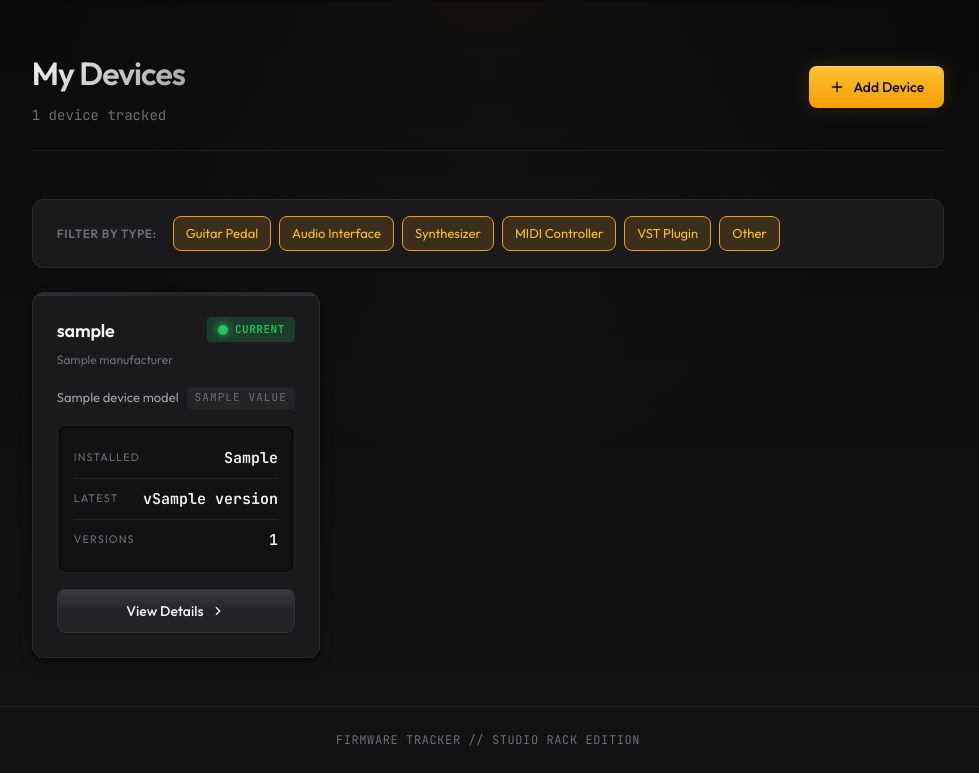
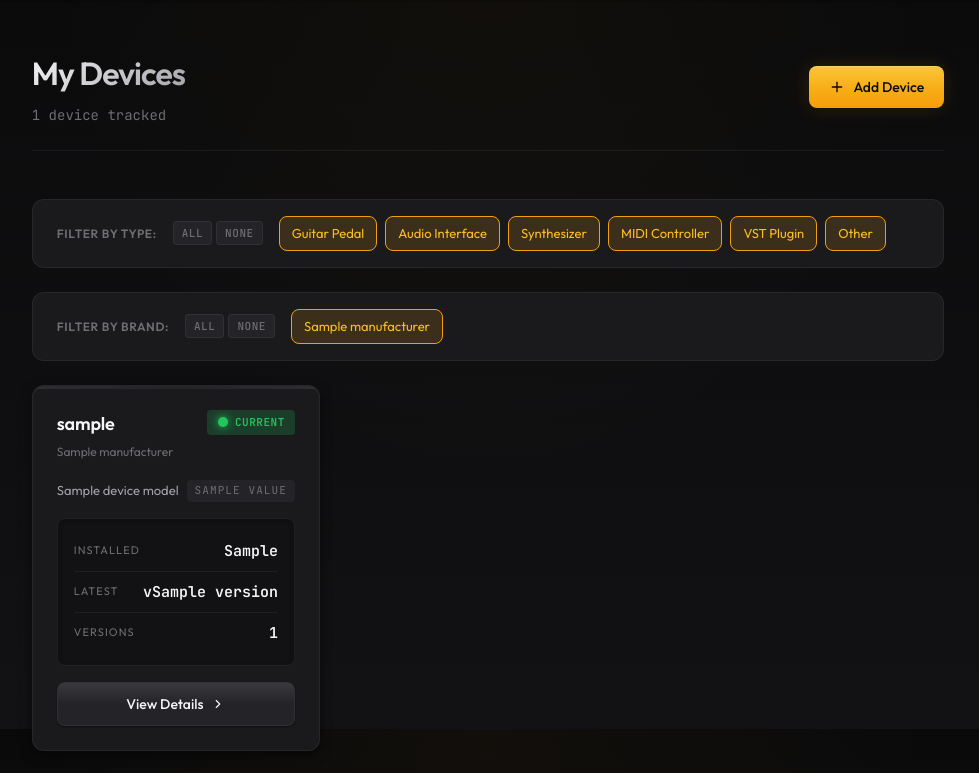
Before and after one commit to gmoynihan88/firmware_tracker, a FastAPI app: template templates/dashboard.html in a window 1280 px wide. Shown: the part 71-844 px from the top of the page, without its empty margins (152-1131 px from the left). Before the commit the page ends 817 px from the top, so only its background shows below. Run offline with FastAPI, Linux system fonts and the light colour scheme; the template is opened without the code that fills it: most values are stand-ins (such as "Sample title", 1, 10 or a date in 2020); some libraries are stand-ins or nearby versions.

Commit message:
Add brand filter and select all/none buttons to dashboard
- Add filter by brand row with dynamically generated manufacturer options
- Add All/None buttons to both type and brand filter rows
- Update Boss scraper to exclude source code, manuals, and other non-firmware
- Style filter action buttons to match Studio Rack theme

Co-Authored-By: Claude Opus 4.5 <noreply@anthropic.com>

```diff
--- a/src/scrapers/plugins/boss.py
+++ b/src/scrapers/plugins/boss.py
@@ -66,6 +66,8 @@ class BossScraper(BaseScraper):
         # Keywords that indicate this is NOT firmware (apps, editors, etc.)
         exclude_keywords = [
             "tone studio", "editor", "driver", "librarian",
+            "source code", "midi implementation", "owner's manual",
+            "parameter guide", "sound list", "preset",
             "for windows", "for mac", "for ios", "for android"
         ]
 
--- a/static/css/style.css
+++ b/static/css/style.css
@@ -371,6 +371,36 @@ body {
     text-transform: uppercase;
     letter-spacing: 0.05em;
     white-space: nowrap;
+}
+
+.filter-actions {
+    display: flex;
+    gap: var(--space-xs);
+}
+
+.filter-action-btn {
+    padding: 0.25rem 0.5rem;
+    background: var(--surface-600);
+    border: var(--border-subtle);
+    border-radius: var(--radius-sm);
+    font-family: var(--font-mono);
+    font-size: 0.6875rem;
+    font-weight: 500;
+    color: var(--text-tertiary);
+    cursor: pointer;
+    transition: var(--transition-fast);
+    text-transform: uppercase;
+    letter-spacing: 0.05em;
+}
+
+.filter-action-btn:hover {
+    background: var(--surface-500);
+    color: var(--text-secondary);
+    border-color: rgba(255, 255, 255, 0.15);
+}
+
+.filter-action-btn:active {
+    background: var(--surface-400);
 }
 
 .filter-checkboxes {
--- a/templates/base.html
+++ b/templates/base.html
@@ -6,7 +6,7 @@
     <meta name="theme-color" content="#0a0a0b">
     <meta name="description" content="Track firmware updates for your music gear">
     <title>{% block title %}Firmware Tracker{% endblock %}</title>
-    <link rel="stylesheet" href="/static/css/style.css?v=4">
+    <link rel="stylesheet" href="/static/css/style.css?v=6">
     <script src="https://unpkg.com/htmx.org@1.9.10"></script>
 </head>
 <body>
--- a/templates/dashboard.html
+++ b/templates/dashboard.html
@@ -18,9 +18,16 @@
 </div>
 
 {% if devices %}
+{# Collect unique manufacturers from devices #}
+{% set manufacturers = devices | map(attribute='device.device_model.manufacturer') | list | unique(attribute='slug') | list %}
+
 <div class="filter-bar">
     <span class="filter-label">Filter by type:</span>
-    <div class="filter-checkboxes">
+    <div class="filter-actions">
+        <button type="button" class="filter-action-btn" onclick="toggleAll('category-filters', true)">All</button>
+        <button type="button" class="filter-action-btn" onclick="toggleAll('category-filters', false)">None</button>
+    </div>
+    <div class="filter-checkboxes" id="category-filters">
         <label class="filter-checkbox">
             <input type="checkbox" value="guitar_pedal" checked onchange="filterDevices()">
             <span class="filter-chip">Guitar Pedal</span>
@@ -48,9 +55,25 @@
     </div>
 </div>
 
+<div class="filter-bar">
+    <span class="filter-label">Filter by brand:</span>
+    <div class="filter-actions">
+        <button type="button" class="filter-action-btn" onclick="toggleAll('brand-filters', true)">All</button>
+        <button type="button" class="filter-action-btn" onclick="toggleAll('brand-filters', false)">None</button>
+    </div>
+    <div class="filter-checkboxes" id="brand-filters">
+        {% for manufacturer in manufacturers %}
+        <label class="filter-checkbox">
+            <input type="checkbox" value="{{ manufacturer.slug }}" checked onchange="filterDevices()">
+            <span class="filter-chip">{{ manufacturer.name }}</span>
+        </label>
+        {% endfor %}
+    </div>
+</div>
+
 <div class="device-grid">
     {% for item in devices %}
-    <article class="device-card {% if item.has_update %}has-update{% endif %}" data-category="{{ item.device.device_model.category.value }}">
+    <article class="device-card {% if item.has_update %}has-update{% endif %}" data-category="{{ item.device.device_model.category.value }}" data-brand="{{ item.device.device_model.manufacturer.slug }}">
         <div class="device-header">
             <div class="device-title">
                 <h3>{{ item.device.nickname or item.device.device_model.name }}</h3>
@@ -121,16 +144,32 @@
 {% endif %}
 
 <script>
+function toggleAll(containerId, checked) {
+    const checkboxes = document.querySelectorAll('#' + containerId + ' input');
+    checkboxes.forEach(cb => cb.checked = checked);
+    filterDevices();
+}
+
 function filterDevices() {
-    const checkboxes = document.querySelectorAll('.filter-checkbox input');
-    const activeCategories = Array.from(checkboxes)
+    const categoryCheckboxes = document.querySelectorAll('#category-filters input');
+    const brandCheckboxes = document.querySelectorAll('#brand-filters input');
+
+    const activeCategories = Array.from(categoryCheckboxes)
+        .filter(cb => cb.checked)
+        .map(cb => cb.value);
+
+    const activeBrands = Array.from(brandCheckboxes)
         .filter(cb => cb.checked)
         .map(cb => cb.value);
 
     const cards = document.querySelectorAll('.device-card');
     cards.forEach(card => {
         const category = card.dataset.category;
-        if (activeCategories.includes(category)) {
+        const brand = card.dataset.brand;
+        const matchesCategory = activeCategories.includes(category);
+        const matchesBrand = activeBrands.includes(brand);
+
+        if (matchesCategory && matchesBrand) {
             card.style.display = '';
         } else {
             card.style.display = 'none';
```
